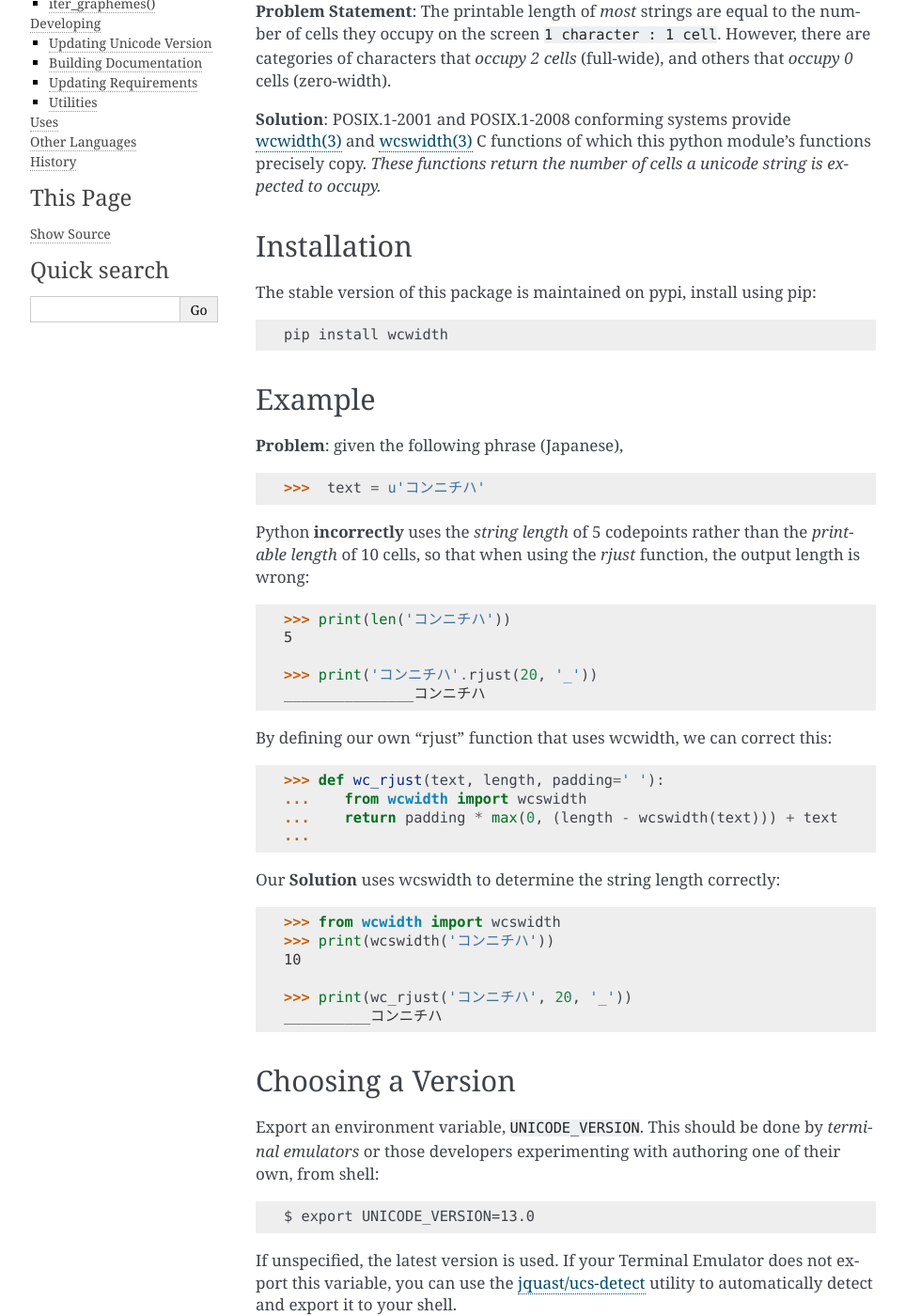
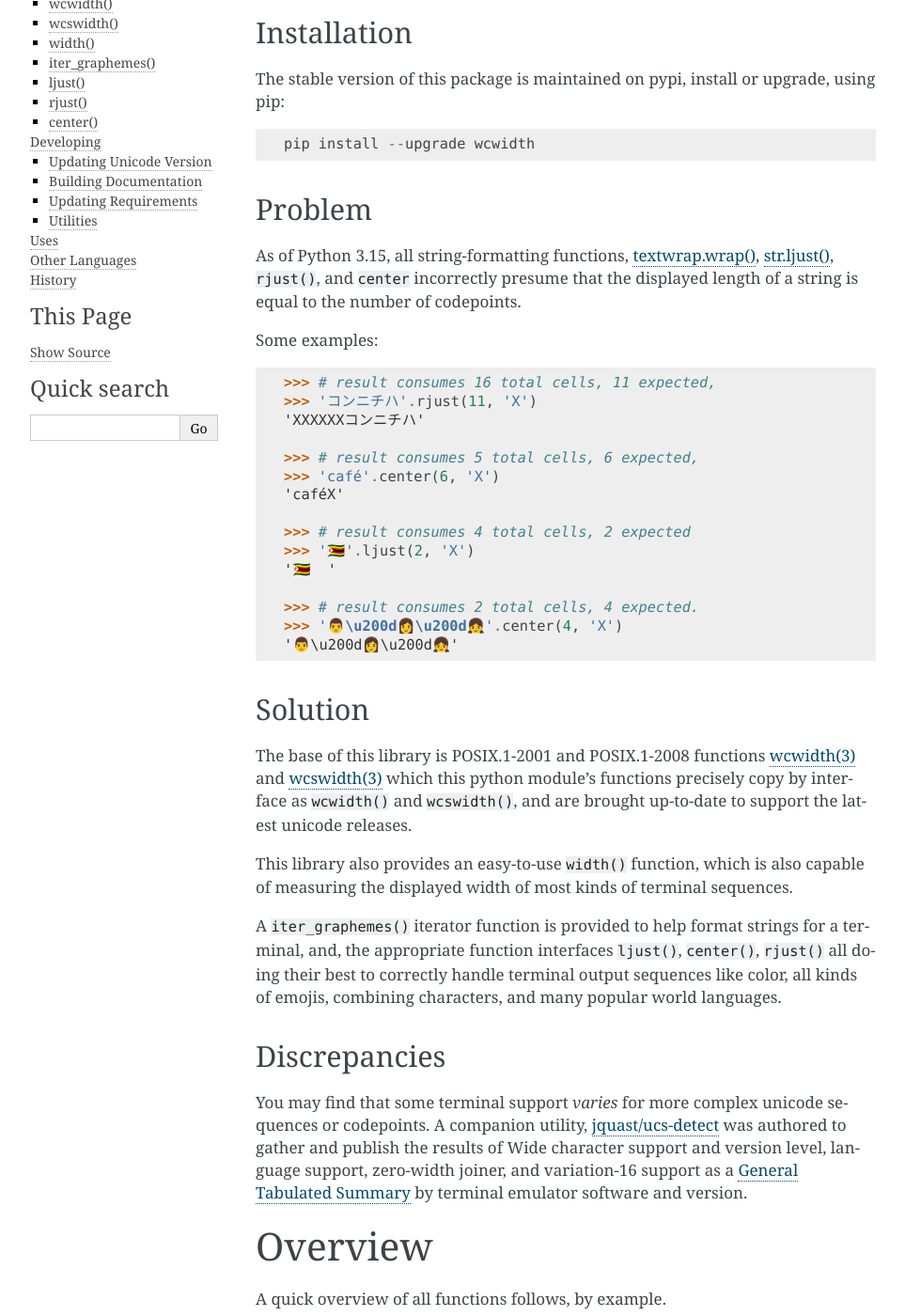
Before and after one commit to jquast/wcwidth, a Sphinx documentation site: the page built from docs/intro.rst, in a window 1280 px wide and 1400 px high, scrolled down 227 px. Shown: the whole window at 94% size, without its empty margins (148-1111 px from the left). Built offline with Sphinx 7.4.7, drawn with Linux system fonts in a browser that asks for light colours; some of the changed text lies outside the part shown.

Commit message:
Add ljust(), rjust(), center() for sequence-aware text justification
String justification functions that properly handle:
- Terminal escape sequences
- Unicode grapheme clusters
- Multi-cell fillchar characters
- Wide CJK characters

New exports: iter_sequences, ljust, rjust, center

```diff
--- a/docs/intro.rst
+++ b/docs/intro.rst
@@ -4,83 +4,90 @@
 Introduction
 ============
 
-This library is mainly for CLI programs that carefully produce output for
-Terminals, or make pretend to be an emulator.
-
-**Problem Statement**: The printable length of *most* strings are equal to the
-number of cells they occupy on the screen ``1 character : 1 cell``.  However,
-there are categories of characters that *occupy 2 cells* (full-wide), and
-others that *occupy 0* cells (zero-width).
-
-**Solution**: POSIX.1-2001 and POSIX.1-2008 conforming systems provide
-`wcwidth(3)`_ and `wcswidth(3)`_ C functions of which this python module's
-functions precisely copy.  *These functions return the number of cells a
-unicode string is expected to occupy.*
+This library is mainly for CLI programs that carefully produce output for Terminals.
 
 Installation
 ------------
 
-The stable version of this package is maintained on pypi, install using pip::
+The stable version of this package is maintained on pypi, install or upgrade, using pip::
 
-    pip install wcwidth
+    pip install --upgrade wcwidth
 
-Example
+Problem
 -------
 
-**Problem**: given the following phrase (Japanese),
+As of Python 3.15, all string-formatting functions, `textwrap.wrap()`_, `str.ljust()`_, ``rjust()``,
+and ``center`` incorrectly presume that the displayed length of a string is equal to the number of
+codepoints.
 
-   >>>  text = u'コンニチハ'
+Some examples:
 
-Python **incorrectly** uses the *string length* of 5 codepoints rather than the
-*printable length* of 10 cells, so that when using the `rjust` function, the
-output length is wrong::
+.. code-block:: python
 
-    >>> print(len('コンニチハ'))
-    5
+    >>> # result consumes 16 total cells, 11 expected,
+    >>> 'コンニチハ'.rjust(11, 'X')
+    'XXXXXXコンニチハ'
 
-    >>> print('コンニチハ'.rjust(20, '_'))
-    _______________コンニチハ
+    >>> # result consumes 5 total cells, 6 expected,
+    >>> 'café'.center(6, 'X')
+    'caféX'
 
-By defining our own "rjust" function that uses wcwidth, we can correct this::
+    >>> # result consumes 4 total cells, 2 expected
+    >>> '🇿🇼'.ljust(2, 'X')
+    '🇿🇼  '
 
-   >>> def wc_rjust(text, length, padding=' '):
-   ...    from wcwidth import wcswidth
-   ...    return padding * max(0, (length - wcswidth(text))) + text
-   ...
-
-Our **Solution** uses wcswidth to determine the string length correctly::
-
-   >>> from wcwidth import wcswidth
-   >>> print(wcswidth('コンニチハ'))
-   10
-
-   >>> print(wc_rjust('コンニチハ', 20, '_'))
-   __________コンニチハ
+    >>> # result consumes 2 total cells, 4 expected.
+    >>> '👨\u200d👩\u200d👧'.center(4, 'X')
+    '👨\u200d👩\u200d👧'
 
 
-Choosing a Version
-------------------
+Solution
+--------
 
-Export an environment variable, ``UNICODE_VERSION``. This should be done by
-*terminal emulators* or those developers experimenting with authoring one of
-their own, from shell::
+The base of this library is POSIX.1-2001 and POSIX.1-2008 functions `wcwidth(3)`_ and `wcswidth(3)`_
+which this python module's functions precisely copy by interface as ``wcwidth()`` and ``wcswidth()``,
+and are brought up-to-date to support the latest unicode releases.
 
-   $ export UNICODE_VERSION=13.0
+This library also provides an easy-to-use ``width()`` function, which is also capable of
+measuring the displayed width of most kinds of terminal sequences.
 
-If unspecified, the latest version is used. If your Terminal Emulator does not
-export this variable, you can use the `jquast/ucs-detect`_ utility to
-automatically detect and export it to your shell.
+A ``iter_graphemes()`` iterator function is provided to help format strings for a terminal, and, the
+appropriate function interfaces ``ljust()``, ``center()``, ``rjust()`` all doing their best to
+correctly handle terminal output sequences like color, all kinds of emojis, combining characters,
+and many popular world languages.
 
-wcwidth, wcswidth
------------------
-Use function ``wcwidth()`` to determine the length of a *single unicode
-character*, and ``wcswidth()`` to determine the length of many, a *string
-of unicode characters*.
+Discrepancies
+-------------
+
+You may find that some terminal support *varies* for more complex unicode sequences or codepoints. A
+companion utility, `jquast/ucs-detect`_ was authored to gather and publish the results of Wide
+character support and version level, language support, zero-width joiner, and variation-16 support
+as a `General Tabulated Summary`_ by terminal emulator software and version.
+
+========
+Overview
+========
+
+
+A quick overview of all functions follows, by example.
+
+wcwidth()
+---------
+
+Measures width of a single codepoint,
+
+.. code-block:: python
+
+    >>> # '♀' narrow emoji
+    >>> wcwidth.wcwidth('\u2640')
+    1
+
+Use function ``wcwidth()`` to determine the length of a *single unicode character*.
 
 Briefly, return values of function ``wcwidth()`` are:
 
 ``-1``
-  Indeterminate (not printable).
+  Indeterminate (not printable) control codes (C0 and C1).
 
 ``0``
   Does not advance the cursor, such as NULL or Combining.
@@ -92,63 +99,108 @@
 ``1``
   All others.
 
-Function ``wcswidth()`` simply returns the sum of all values for each character
-along a string, or ``-1`` when it occurs anywhere along a string.
+wcswidth()
+----------
+
+Measures width of a string, returns -1 for control codes.
+
+.. code-block:: python
+
+    >>> # '♀️' emoji w/vs-16
+    >>> wcwidth.wcswidth('♀️')
+    2
+
+Use function ``wcswidth()`` to determine the length of many, a *string of unicode characters*
+
+Function ``wcswidth()`` sums the length of each character with some additional account for some
+kinds of sequences. ``-1`` is returned if a control code occurs anywhere in the string.
 
 width()
 -------
 
-Use function ``width()`` to measure the printable width of text that may
-contain terminal escape sequences and control characters. Unlike ``wcswidth()``,
-this function never returns ``-1``.
+Measures width of a string with improved handling of ``control_codes``
 
 .. code-block:: python
 
-    >>> from wcwidth import width
-    >>> # Simple text
-    >>> width('hello')
-    5
-
-    >>> # Text with ANSI color escape sequences
-    >>> width('\x1b[31mred\x1b[0m')
+    >>> # same support as wcwidth, eg. regional indicator flag:
+    >>> wcwidth.width('\U0001F1FF\U0001F1FC')
+    2
+    >>> # SGR colored text, 'WARN', followed by SGR reset
+    >>> wcwidth.width('\x1b[38;2;255;150;100mWARN\x1b[0m')
+    4
+    >>> # tabs,
+    >>> wcwidth.width('\t', tabstop=4, column=1)
     3
-
-    >>> # Text with tab (advances to next tab stop)
-    >>> width('abc\t')
-    8
-
-    >>> # Text with backspace (moves cursor left)
-    >>> width('abc\bd')
-    3
-
-The ``control_codes`` parameter controls how control characters are handled:
-
-- ``'parse'`` (default): Track horizontal cursor movement
-- ``'strict'``: Raise ``ValueError`` on illegal control characters
-- ``'ignore'``: Strip all control characters (zero width)
+    >>> # "vertical" control characters are ignored
+    >>> wcwidth.width('\n')
+    0
+    >>> # as well as sequences with "indeterminate" effects like Home + Clear
+    >>> wcwidth.width('\x1b[H\x1b[2J')
+    0
+    >>> # *unless* control_codes='strict' is used, then ValueError is raised
+    >>> wcwidth.width('\n', control_codes='strict')
+    Traceback (most recent call last):
+    ...
+    ValueError: Vertical movement character 0xa at position 0
+    >>> wcwidth.width('\x1b[H\x1b[2J', control_codes='strict')
+    Traceback (most recent call last):
+    ...
+    ValueError: Indeterminate cursor sequence at position 0
 
 iter_graphemes()
 ----------------
 
 Use function ``iter_graphemes()`` to iterate over *grapheme clusters* of a string.
-A grapheme cluster is what a user perceives as a single character, even if it is
-composed of multiple Unicode codepoints. This function implements Unicode Standard
-`Annex #29`_ grapheme cluster boundary rules.
 
 .. code-block:: python
 
-    >>> from wcwidth import iter_graphemes
     >>> # ok + Regional Indicator 'Z', 'W' (Zimbabwe)
     >>> list(iter_graphemes('ok\U0001F1FF\U0001F1FC'))
     ['o', 'k', '🇿🇼']
 
-    >>> # cafe + combining acute accent
+    >>> # cafe + combining cute accent
     >>> list(iter_graphemes('cafe\u0301'))
     ['c', 'a', 'f', 'é']
 
     >>> # ok + Emoji Man + ZWJ + Woman + ZWJ + Girl
     >>> list(iter_graphemes('ok\U0001F468\u200D\U0001F469\u200D\U0001F467'))
-    ['o', 'k', '👨\u200d👩\u200d👧']
+    ['o', 'k', '👨‍👩‍👧']
+
+ljust()
+-------
+
+Use as replacement of `str.ljust()`_:
+
+.. code-block:: python
+
+    >>> 'コンニチハ'.ljust(11, '*')             # don't do this
+    'コンニチハ******'
+    >>> wcwidth.ljust('コンニチハ', 11, '*')    # do this!
+    'コンニチハ*'
+
+rjust()
+-------
+
+Use as replacement of `str.rjust()`_:
+
+.. code-block:: python
+
+    >>> 'コンニチハ'.rjust(11, '*')             # don't do this
+    '******コンニチハ'
+    >>> wcwidth.rjust('コンニチハ', 11, '*')    # do this!
+    '*コンニチハ'
+
+center()
+--------
+
+Use as replacement of `str.center()`_:
+
+.. code-block:: python
+
+    >>> 'cafe\u0301'.center(6, '*')             # don't do this
+    'café*'
+    >>> wcwidth.center('cafe\u0301', 6, '*')
+    '*café*'                                    # do this!
 
 Full API Documentation at https://wcwidth.readthedocs.io
 
@@ -160,9 +212,14 @@
 
    pip install -e .
 
-Execute unit tests using tox_ for all supported Python versions::
+Execute all code generation, autoformatters, linters and unit tests using tox::
 
-   tox -e py36,py37,py38,py39,py310,py311,py312,py313,py314
+
+   tox
+
+Or select individual items for testing, see ``tox -lv`` for all available targets::
+
+   tox -e pylint,py36,py314
 
 Updating Unicode Version
 ------------------------
@@ -252,6 +309,8 @@
 - `saulpw/visidata`_: Terminal spreadsheet multitool for discovering and
   arranging data
 
+- `jquast/ucs-detect`_: Utility for unicode support detection.
+
 ===============
 Other Languages
 ===============
@@ -429,13 +488,18 @@
 .. _`fumiyas/wcwidth-cjk`: https://github.com/fumiyas/wcwidth-cjk
 .. _`joshuarubin/wcwidth9`: https://github.com/joshuarubin/wcwidth9
 .. _`spectreconsole/wcwidth`: https://github.com/spectreconsole/wcwidth
-.. _`Annex #29`: https://www.unicode.org/reports/tr29/
 .. _`python-cmd2/cmd2`: https://github.com/python-cmd2/cmd2
 .. _`stratis-storage/stratis-cli`: https://github.com/stratis-storage/stratis-cli
 .. _`ihabunek/toot`: https://github.com/ihabunek/toot
 .. _`saulpw/visidata`: https://github.com/saulpw/visidata
 .. _`pip-tools`: https://pip-tools.readthedocs.io/
 .. _`sphinx`: https://www.sphinx-doc.org/
+.. _`textwrap.wrap()`: https://docs.python.org/3/library/textwrap.html#textwrap.wrap
+.. _`str.ljust()`: https://docs.python.org/3/library/stdtypes.html#str.ljust
+.. _`str.rjust()`: https://docs.python.org/3/library/stdtypes.html#str.rjust
+.. _`str.center()`: https://docs.python.org/3/library/stdtypes.html#str.center
+.. _`Annex #29`: https://www.unicode.org/reports/tr29/
+.. _`General Tabulated Summary`: https://ucs-detect.readthedocs.io/results.html
 .. |pypi_downloads| image:: https://img.shields.io/pypi/dm/wcwidth.svg?logo=pypi
     :alt: Downloads
     :target: https://pypi.org/project/wcwidth/
--- a/wcwidth/__init__.py
+++ b/wcwidth/__init__.py
@@ -20,10 +20,12 @@
                       _wcversion_value)
 from .bisearch import bisearch as _bisearch
 from .grapheme import iter_graphemes
+from .sequences import iter_sequences, ljust, rjust, center
 
 # The __all__ attribute defines the items exported from statement,
 # 'from wcwidth import *', but also to say, "This is the public API".
-__all__ = ('wcwidth', 'wcswidth', 'width', 'list_versions', 'iter_graphemes')
+__all__ = ('wcwidth', 'wcswidth', 'width', 'list_versions', 'iter_graphemes',
+           'iter_sequences', 'ljust', 'rjust', 'center')
 
 # We also used pkg_resources to load unicode version tables from version.json,
 # generated by bin/update-tables.py, but some environments are unable to
```
Also changed, not shown: other parts of docs/intro.rst (+2 -2 lines), 2 other files.
